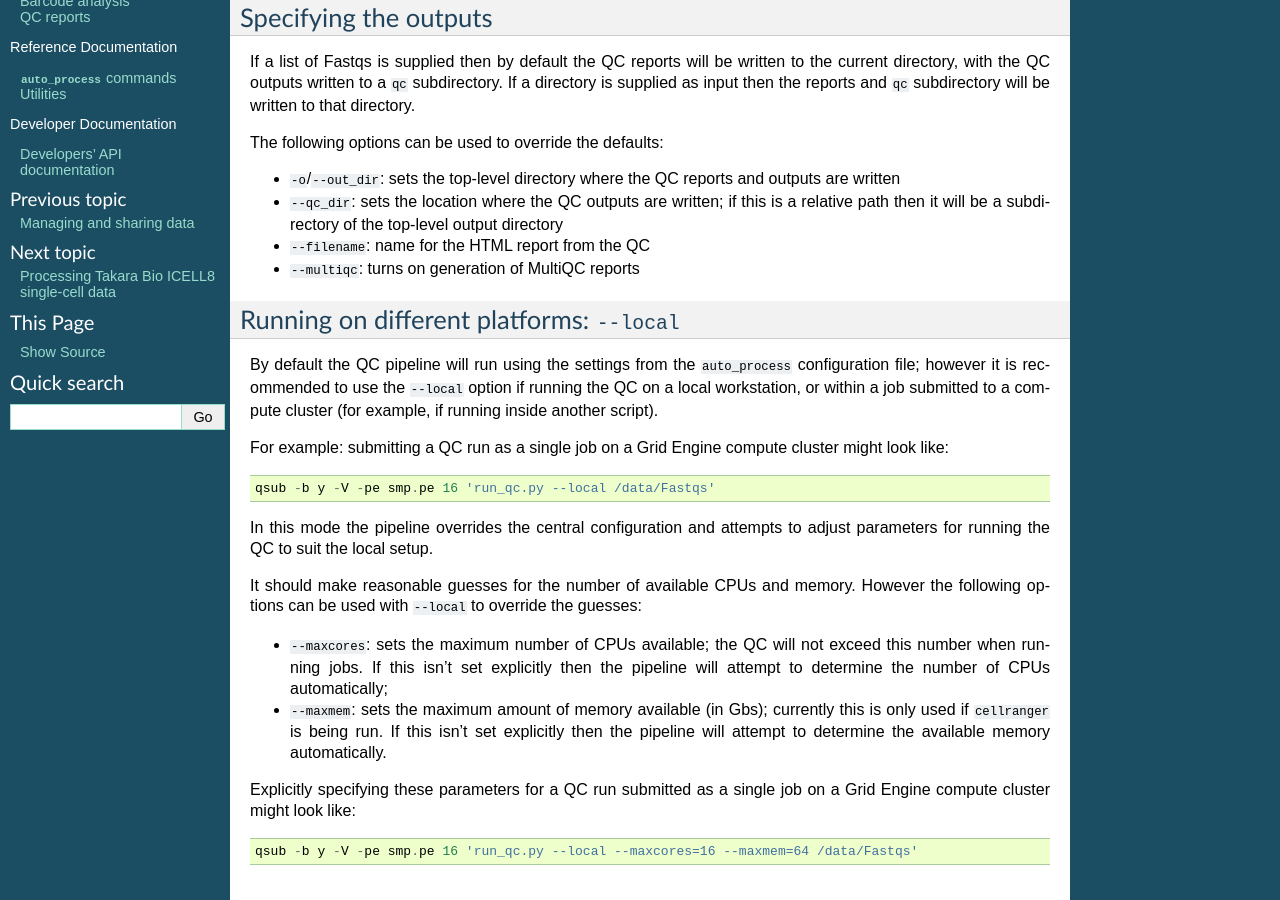
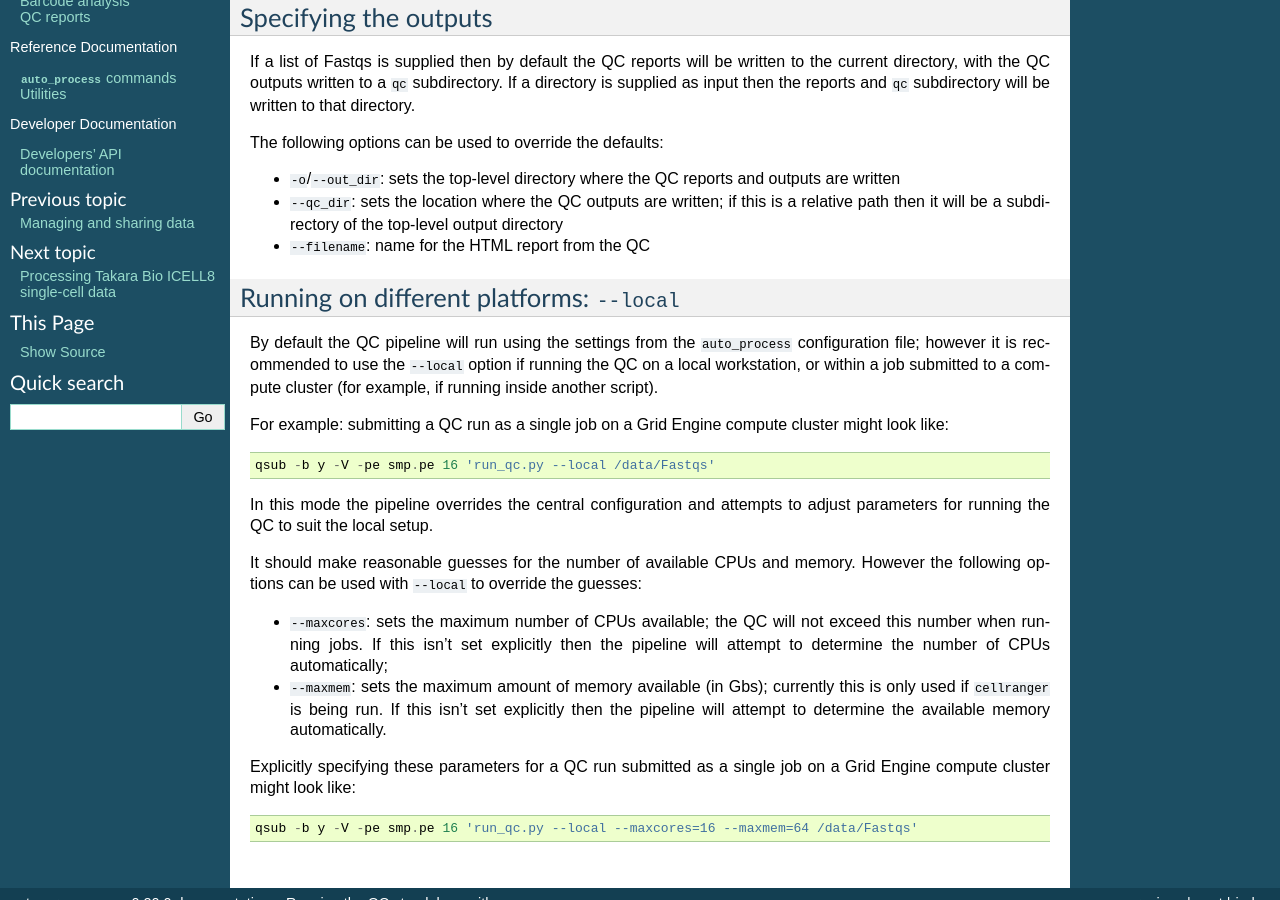
Before and after one commit to fls-bioinformatics-core/auto_process_ngs, a Sphinx documentation site: the page built from docs/source/using/run_qc_standalone.rst, in a window 1280 px wide and 900 px high, scrolled down 681 px. Built offline with Sphinx 7.4.7, drawn with Linux system fonts in a browser that asks for light colours.

Commit message:
run_qc.py: update documentation to remove reference to --multiqc option.

```diff
--- a/docs/source/using/run_qc_standalone.rst
+++ b/docs/source/using/run_qc_standalone.rst
@@ -59,7 +59,6 @@ The following options can be used to override the defaults:
   written; if this is a relative path then it will be a
   subdirectory of the top-level output directory
 * ``--filename``: name for the HTML report from the QC
-* ``--multiqc``: turns on generation of MultiQC reports
 
 Running on different platforms: ``--local``
 -------------------------------------------
```
